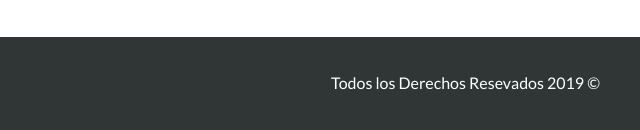
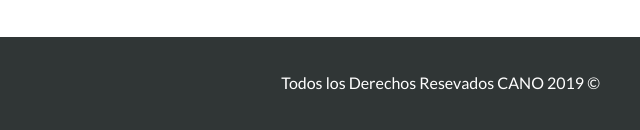
Before and after one commit to Cano-241095/BienesRa-ces, a plain HTML site: page index.html in a window 1280 px wide. Shown: the part 3195-3325 px from the top of the page, 640-1280 px from the left. Drawn offline with Linux system fonts and the light colour scheme.

Commit message:
agregamos CANO en copyright

```diff
--- a/index.html
+++ b/index.html
@@ -207,7 +207,7 @@
                 <a href="Contacto.html">Contacto</a>
                 <a target="_blank" href="http://netflix.com">Ir a Netflix</a>
             </nav>
-            <p class="copyright">Todos los Derechos Resevados 2019 &copy;</p>
+            <p class="copyright">Todos los Derechos Resevados CANO 2019 &copy;</p>
         </div>
     </footer>
 
```
